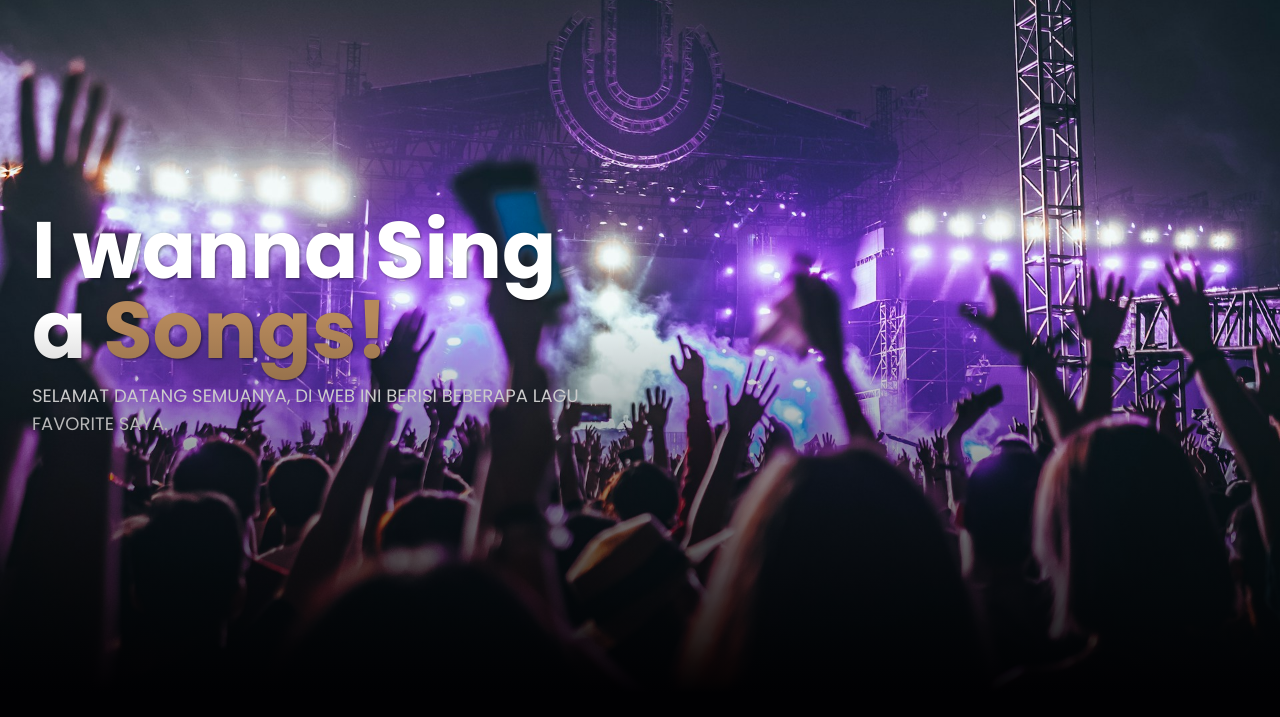
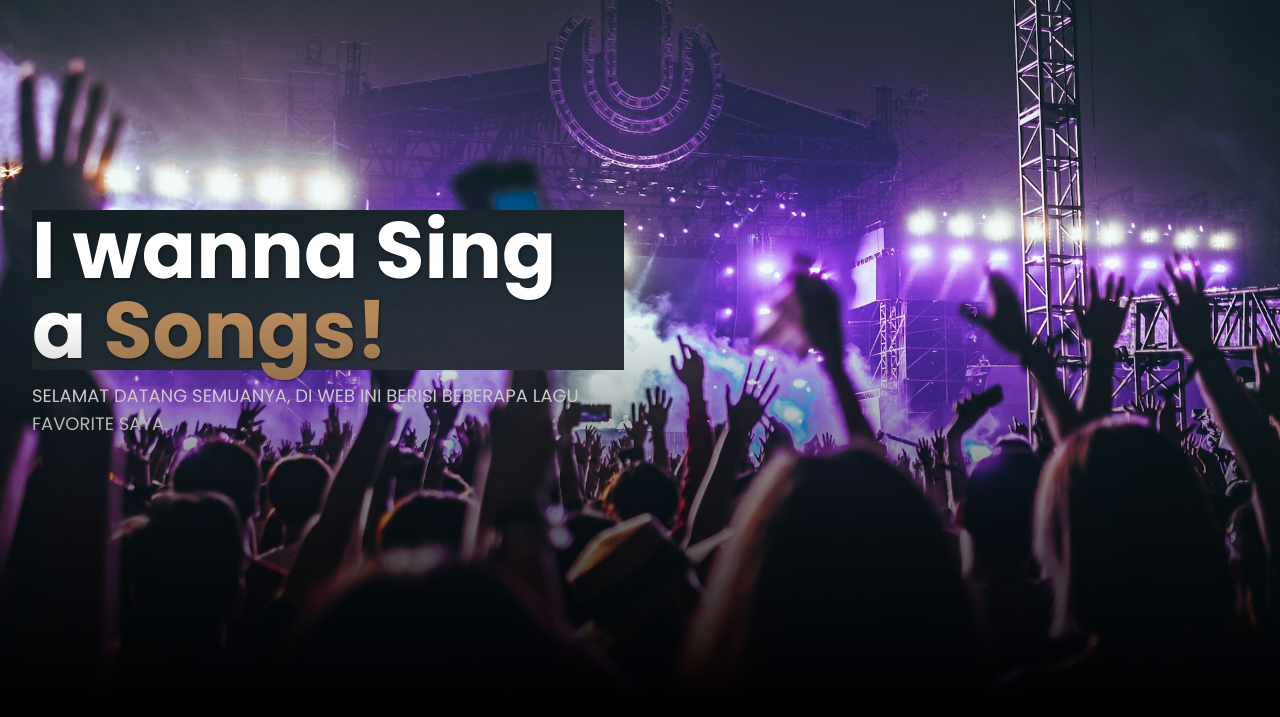
Before and after one commit to Mhdhafin/Favsong_Tailwindcss, a website: page index.html in a window 1280 px wide. Shown: the part 83-800 px from the top of the page. Drawn offline with nearby package versions, Linux system fonts and the light colour scheme.

Commit message:
Update style.css

```diff
--- a/src/style.css
+++ b/src/style.css
@@ -35,6 +35,7 @@ body {
   margin-top: -30px;
   font-size: 5em;
   max-width: 60rem;
+  background-image: url('/dist/img/music.jpg');
   color: #fff;
   text-shadow: 1px 1px 3px rgba(1, 1, 3, 0.5);
   line-height: 5rem;
```
